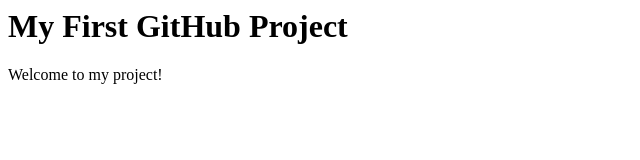
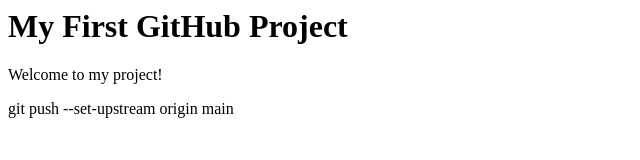
Before and after one commit to modyabdurahman25-source/-MyFirstProject-, a plain HTML site: page index.html in a window 1280 px wide. Shown: the whole page, without its empty margins (0-640 px from the left). Drawn offline with Linux system fonts and the light colour scheme.

Commit message:
Update index.html

```diff
--- a/index.html
+++ b/index.html
@@ -1,2 +1,3 @@
 <h1>My First GitHub Project</h1>
 <p>Welcome to my project!</p>
+git push --set-upstream origin main
```
